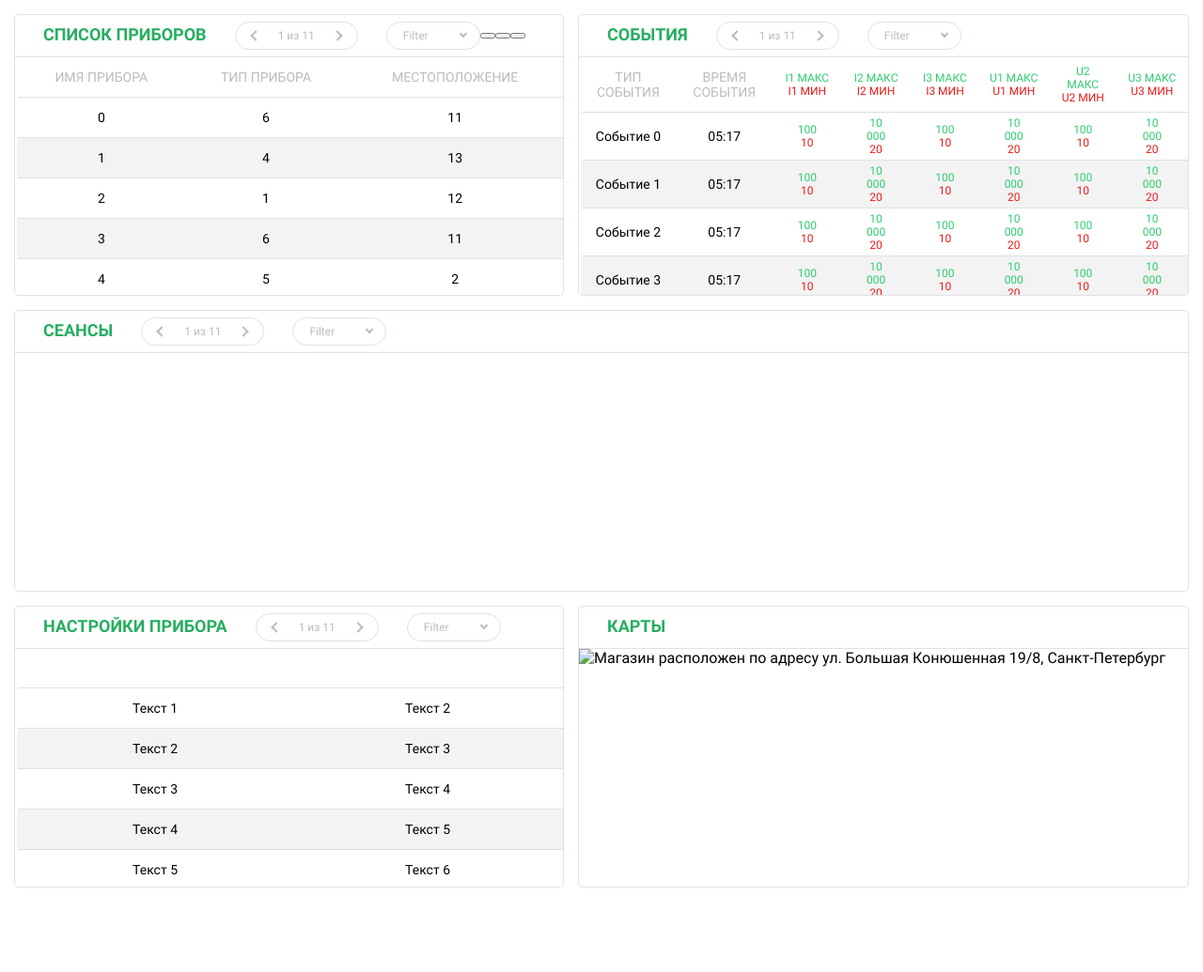
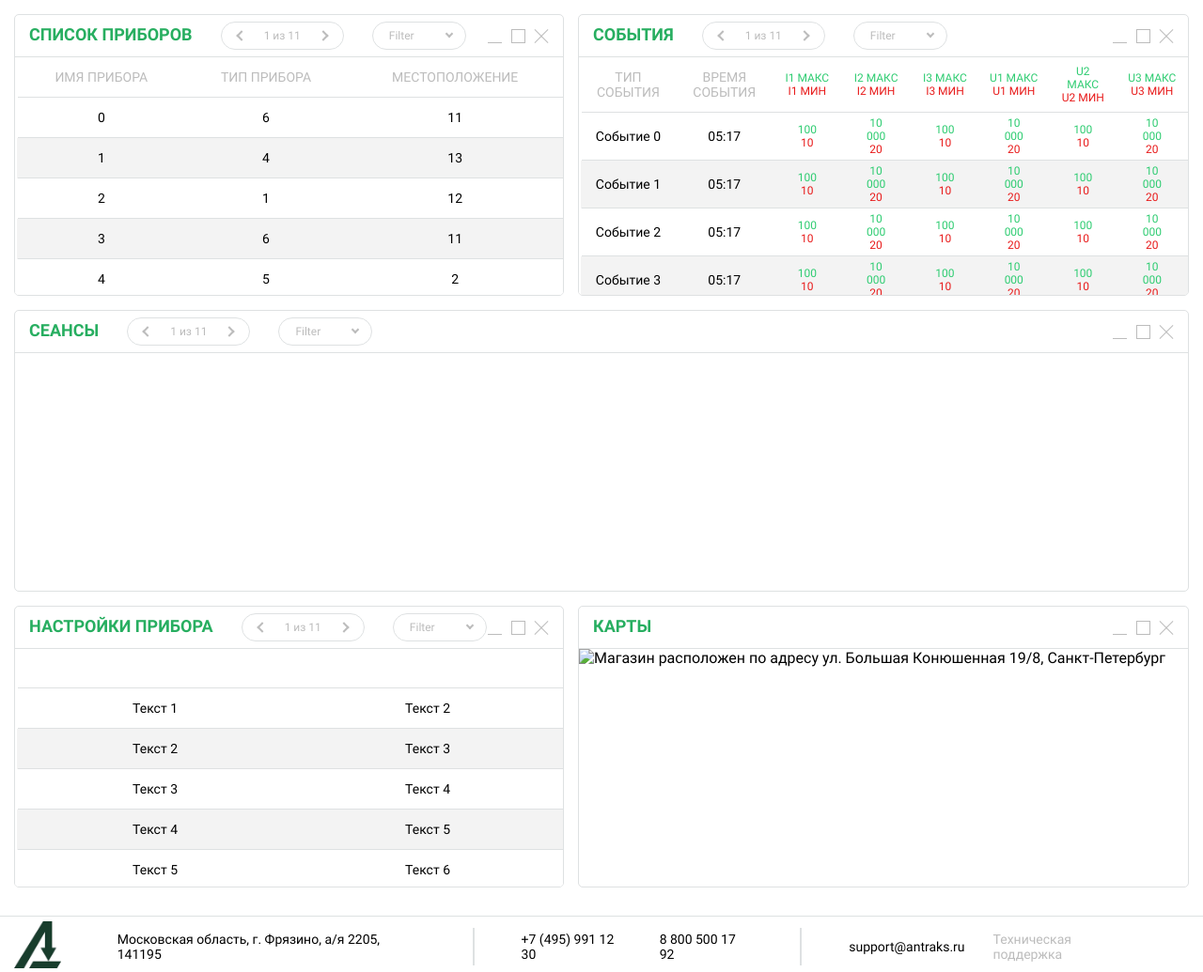
Before and after one commit to foaxdev/antraks-dev, a website: page source/index.html in a window 1280 px wide. Shown: the whole page at 94% size. Before the commit the page ends 975 px from the top, so only its background shows below. Drawn offline with Linux system fonts and the light colour scheme.

Commit message:
Adds style of control buttons, adds logic of close button

```diff
--- a/source/index.html
+++ b/source/index.html
@@ -30,9 +30,9 @@
             </select>
           </div>
           <div class="controls">
-            <button class="controls__button controls__button-min" type="button">Свернуть</button>
-            <button class="controls__button controls__button-max" type="button">Развернуть</button>
-            <button class="controls__button controls__button-close" type="button">Закрыть</button>
+            <button class="controls__button controls__button--min" type="button">Свернуть</button>
+            <button class="controls__button controls__button--max" type="button">Развернуть</button>
+            <button class="controls__button controls__button--close" type="button">Закрыть</button>
           </div>
         </div>
         <iframe src="devices.html"></iframe>
@@ -52,6 +52,11 @@
               <option value="2">Filter 1</option>
             </select>
           </div>
+          <div class="controls">
+            <button class="controls__button controls__button--min" type="button">Свернуть</button>
+            <button class="controls__button controls__button--max" type="button">Развернуть</button>
+            <button class="controls__button controls__button--close" type="button">Закрыть</button>
+          </div>
         </div>
         <iframe src="events.html"></iframe>
       </div>
@@ -69,6 +74,11 @@
               <option value="1">Filter</option>
               <option value="2">Filter 1</option>
             </select>
+          </div>
+          <div class="controls">
+            <button class="controls__button controls__button--min" type="button">Свернуть</button>
+            <button class="controls__button controls__button--max" type="button">Развернуть</button>
+            <button class="controls__button controls__button--close" type="button">Закрыть</button>
           </div>
         </div>
         <iframe src="sessions.html"></iframe>
@@ -88,6 +98,11 @@
               <option value="2">Filter 1</option>
             </select>
           </div>
+          <div class="controls">
+            <button class="controls__button controls__button--min" type="button">Свернуть</button>
+            <button class="controls__button controls__button--max" type="button">Развернуть</button>
+            <button class="controls__button controls__button--close" type="button">Закрыть</button>
+          </div>
         </div>
         <iframe src="settings.html"></iframe>
       </div>
@@ -95,11 +110,31 @@
       <div class="filters__wrap filters__wrap--map" draggable="true" id="maps">
         <div class="head">
           <h2 class="head__header">Карты</h2>
+          <div class="controls">
+            <button class="controls__button controls__button--min" type="button">Свернуть</button>
+            <button class="controls__button controls__button--max" type="button">Развернуть</button>
+            <button class="controls__button controls__button--close" type="button">Закрыть</button>
+          </div>
         </div>
         <iframe src="map.html"></iframe>
       </div>
     </section>
   </main>
+
+  <footer class="footer">
+    <a class="footer__link" href="/">
+      <img class="footer__logo" src="img/logo.png" width="50" height="50" alt="Логотип компании Антракс">
+    </a>
+    <address class="footer__address">Московская область, г. Фрязино, а/я 2205, 141195</address>
+    <div class="contacts">
+      <a class="contacts__phone" href="tel:84959911230">+7 (495) 991 12 30</a>
+      <a class="contacts__phone" href="tel:88005001792">8 800 500 17 92</a>
+    </div>
+    <div class="support">
+      <a class="support__email" href="mailto:support@antraks.ru">support@antraks.ru</a>
+      <span class="support__note">Техническая поддержка</span>
+    </div>
+  </footer>
 
   <template id="controls">
     <div class="controls">
@@ -111,5 +146,6 @@
   <script src="js/utils.js"></script>
   <script src="js/data.js"></script>
   <script src="js/drag.js"></script>
+  <script src="js/controls.js"></script>
 </body>
 </html>
--- /dev/null
+++ b/source/js/controls.js
@@ -0,0 +1,11 @@
+'use strict';
+
+(function () {
+  let elsButtonClose = document.querySelectorAll('.controls__button--close');
+
+  elsButtonClose.forEach(function (elButtonClose) {
+    elButtonClose.addEventListener('click', function () {
+      elButtonClose.parentElement.parentElement.parentElement.remove();
+    });
+  });
+})();
--- /dev/null
+++ b/source/sass/blocks/contacts.scss
@@ -0,0 +1,19 @@
+.contacts {
+  display: flex;
+  padding: 0 50px;
+  min-height: 40px;
+
+  border-right: 2px solid $grey;
+}
+
+.contacts__phone {
+  display: flex;
+  align-items: center;
+
+  font-size: 14px;
+  color: $black;
+
+  &:not(:last-child) {
+    margin-right: 30px;
+  }
+}
--- a/source/sass/blocks/controls.scss
+++ b/source/sass/blocks/controls.scss
@@ -1,7 +1,69 @@
 .controls {
   display: flex;
+  margin-left: auto;
 }
 
 .controls__button {
   @include hide-text();
+  margin-right: 10px;
+
+  width: 15px;
+  height: 15px;
+
+  background-color: transparent;
+  border: none;
+
+  cursor: pointer;
+
+  &:hover,
+  &:focus {
+    border-color: $black;
+    outline: none;
+
+    &::after,
+    &::before {
+      background-color: $black;
+    }
+  }
+
+  &:active {
+    opacity: 0.3;
+    outline: none;
+  }
+
+  &:last-child {
+    margin-right: 0;
+  }
+
+  &--min {
+    border-bottom: 1px solid $dark-grey;
+  }
+
+  &--max {
+    border: 1px solid $dark-grey;
+  }
+
+  &--close {
+    position: relative;
+
+    &::after,
+    &::before {
+      position: absolute;
+      content: "";
+
+      width: 20px;
+      height: 1px;
+
+      background-color: $dark-grey;
+      left: -3px;
+    }
+
+    &::after {
+      transform: rotate(45deg);
+    }
+
+    &::before {
+      transform: rotate(-45deg);
+    }
+  }
 }
--- /dev/null
+++ b/source/sass/blocks/footer.scss
@@ -0,0 +1,24 @@
+.footer {
+  display: flex;
+  align-items: center;
+  padding: 5px 15px 0 15px;
+
+  border-top: 1px solid $grey;
+}
+
+.footer__link {
+  display: block;
+  margin-right: 60px;
+}
+
+.footer__address {
+  display: flex;
+  align-items: center;
+  min-height: 40px;
+  padding-right: 50px;
+
+  font-size: 14px;
+  font-style: normal;
+
+  border-right: 2px solid $grey;
+}
--- a/source/sass/blocks/head.scss
+++ b/source/sass/blocks/head.scss
@@ -47,10 +47,6 @@
 }
 
 @media (min-width: $tablet-width) {
-  .head {
-    padding: 0 25px;
-  }
-
   .head__header {
     margin-right: 25px;
 
@@ -59,10 +55,6 @@
 }
 
 @media (min-width: $desktop-width) {
-  .head {
-    padding: 0 30px;
-  }
-
   .head__header {
     margin: 10px 30px 13px 0;
 
--- /dev/null
+++ b/source/sass/blocks/support.scss
@@ -0,0 +1,22 @@
+.support {
+  display: flex;
+  padding: 0 50px;
+  min-height: 40px;
+}
+
+.support__email {
+  display: flex;
+  align-items: center;
+  margin-right: 30px;
+
+  font-size: 14px;
+  color: $black;
+}
+
+.support__note {
+  display: flex;
+  align-items: center;
+
+  font-size: 14px;
+  color: $dark-grey;
+}
--- a/source/sass/style.scss
+++ b/source/sass/style.scss
@@ -10,3 +10,6 @@
 @import "blocks/filter";
 @import "blocks/map";
 @import "blocks/controls";
+@import "blocks/footer";
+@import "blocks/contacts";
+@import "blocks/support";
```
Also changed, not shown: source/css/style.css, source/css/style.min.css, source/img/logo.png (added), 1 other file.
